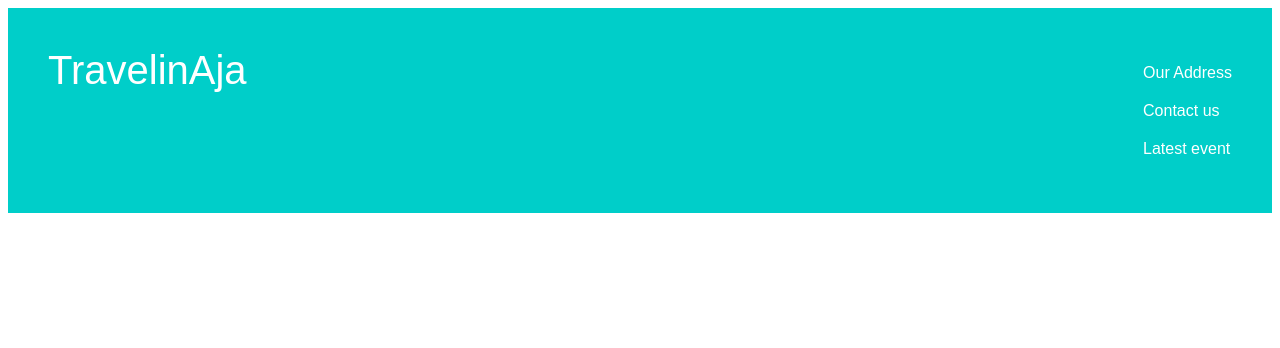
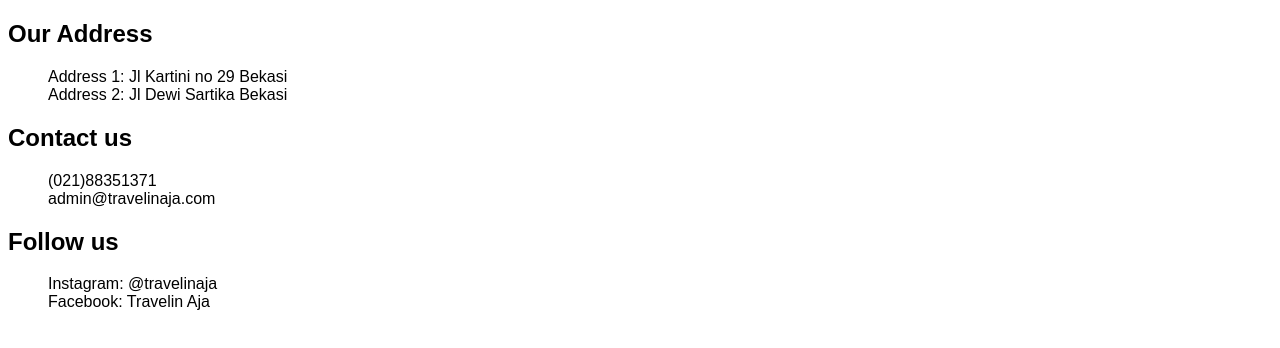
Before and after one commit to fellyth/footerprojecttim, a plain HTML site: page index.html in a window 1280 px wide. Drawn offline with Linux system fonts and the light colour scheme.

Commit message:
Update index.html

```diff
--- a/index.html
+++ b/index.html
@@ -6,15 +6,28 @@
 	<link rel="stylesheet" href="stylesheet.css">
   </head>
 <body>
- <div class="footer">
- 	<div class="footer-logo">TravelinAja</div>
- 	<div class="footer-list">
+	<footer>
+ 	<div class="col">
+ 		<h2>Our Address</h2>
  		<ul>
- 			<li>Our Address</li>
- 			<li>Contact us</li>
- 			<li>Latest event</li>
+ 			<li>Address 1: Jl Kartini no 29 Bekasi</li>
+ 			<li>Address 2: Jl Dewi Sartika Bekasi</li>
  		</ul>
  	</div>
- </div>
-</body>
+ 	<div class="col">
+ 		<h2>Contact us</h2>
+ 		<ul>
+ 			<li>(021)88351371</li>
+ 			<li>admin@travelinaja.com</li>
+ 		</ul>
+ 	</div>
+ 	<div class="col">
+ 		<h2>Follow us</h2>
+ 		<ul>
+ 			<li>Instagram: @travelinaja</li>
+ 			<li>Facebook: Travelin Aja</li>
+ 		</ul>
+ 	</div>
+ </footer>
+ </body>
 </html>
```
